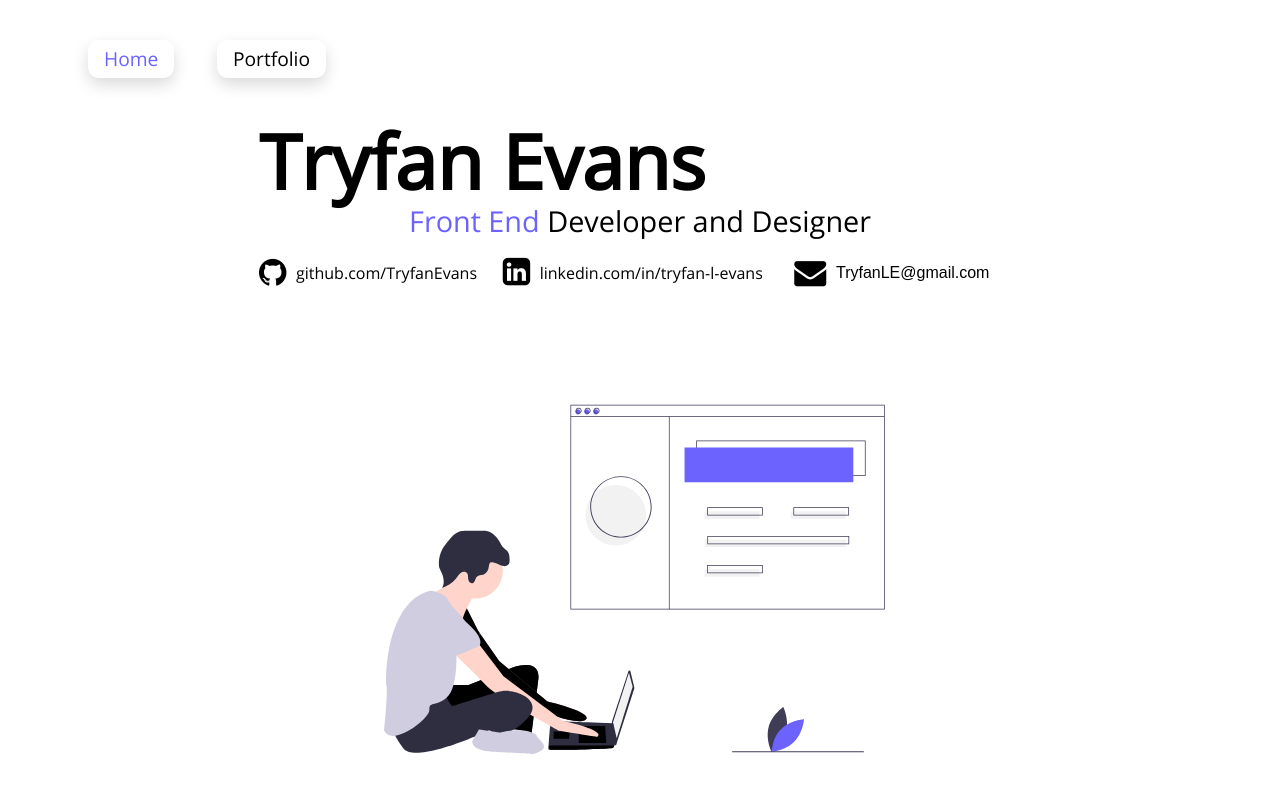
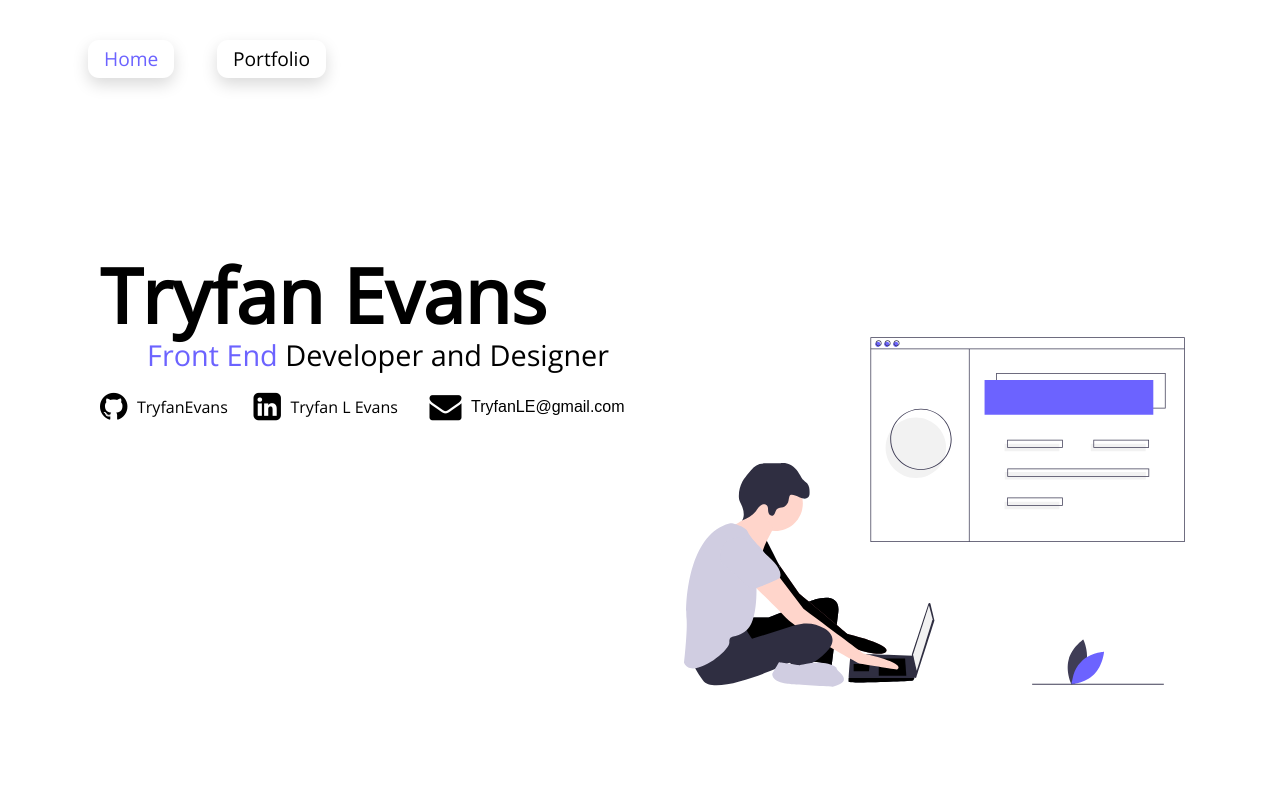
Before and after one commit to TryfanEvans/Portfolio_Display, a plain HTML site: page index.html in a window 1280 px wide. Drawn offline with Linux system fonts and the light colour scheme.

Commit message:
fix: resizing

```diff
--- a/index.html
+++ b/index.html
@@ -28,8 +28,8 @@
     <h1>Tryfan Evans</h1>
     <p><span style="color:var(--main-fg-color)"> Front End</span> Developer and Designer</p>
     <div>
-      <a href="https://github.com/TryfanEvans"><i class="fa fa-github fa-2x"></i> <span>github.com/TryfanEvans</span></a>
-        <i class="fa fa-linkedin-square fa-2x" aria-hidden="true"></i> <a href="https://linkedin.com/in/tryfan-l-evans"> <span> linkedin.com/in/tryfan-l-evans</span> </a>
+      <a href="https://github.com/TryfanEvans"><i class="fa fa-github fa-2x"></i> <span>TryfanEvans</span></a>
+        <a href="https://linkedin.com/in/tryfan-l-evans"><i class="fa fa-linkedin-square fa-2x" aria-hidden="true"></i>  <span> Tryfan L Evans</span> </a>
       <button onclick="copyToClipboard('email')"><i class="fa fa-envelope fa-2x"></i> <span> TryfanLE@gmail.com</span></button>
     </div>
   </div>
```
